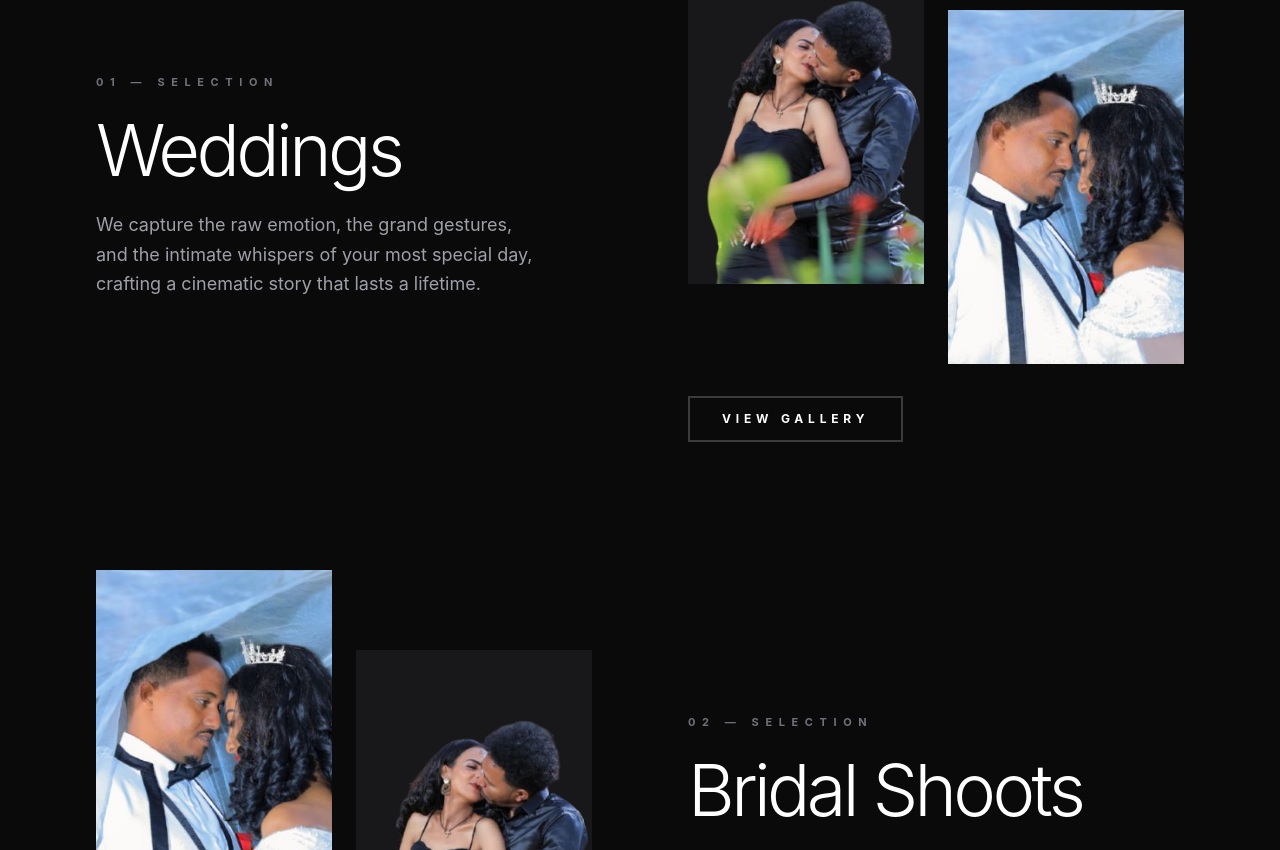
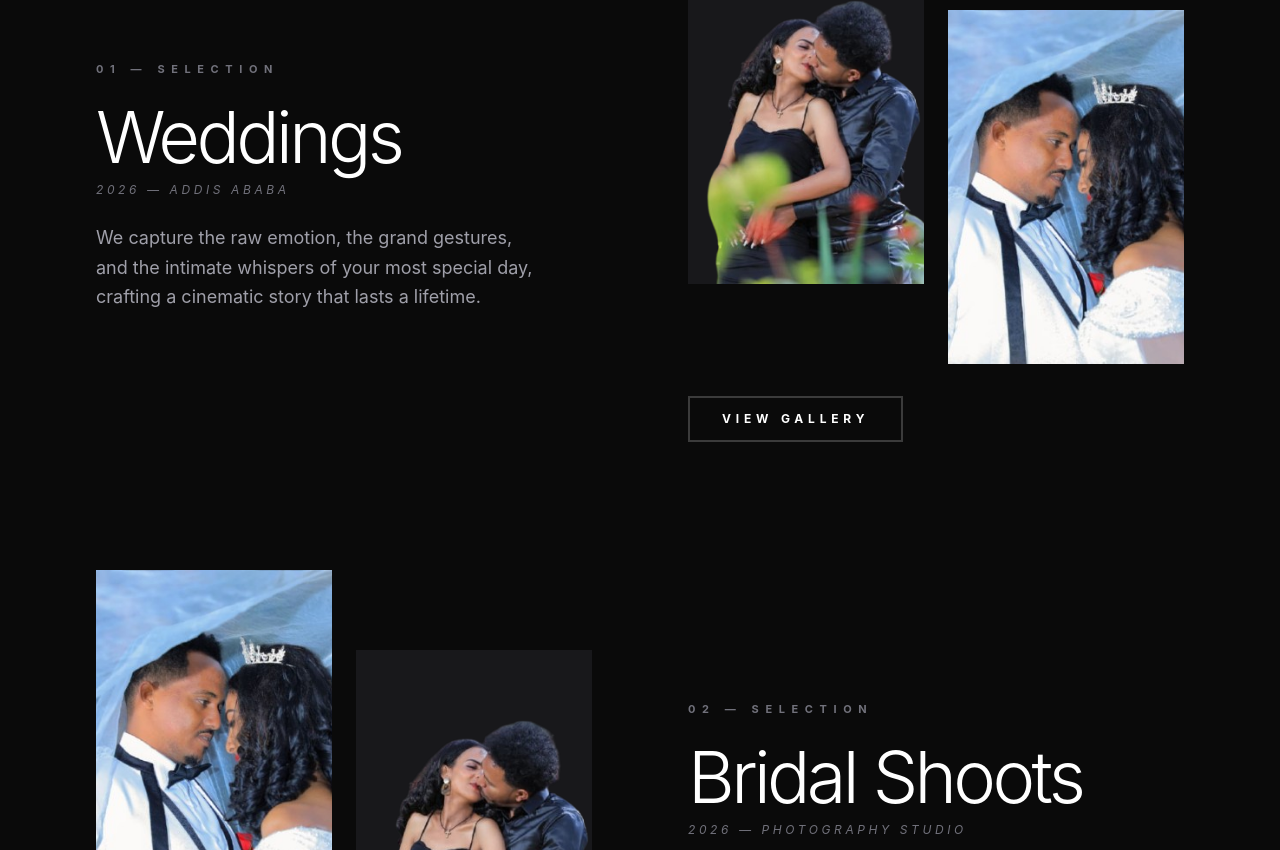
Before and after one commit to petroshambir/film-production-portfolio, a React (Vite) app in the folder client/: page /home in a window 1280 px wide. Shown: the part 750-1600 px from the top of the page. Built offline with nearby package versions, Linux system fonts and the light colour scheme.

Commit message:
add date and name of the program

```diff
--- a/client/src/pages/Home.jsx
+++ b/client/src/pages/Home.jsx
@@ -106,6 +106,116 @@
 
 // export default Home;
 
+// import React, { useState } from 'react';
+// import Hero from '../components/Hero';
+// import heroVideo from '../assets/videos/robi-v1.mp4';
+// import wedding1 from '../assets/images/ሮቢ-png1-removebg-preview.png';
+// import wedding2 from '../assets/images/ሮቢ-png2-removebg-preview.png';
+// import Footer from "../components/Footer";
+
+// // Lightbox ንምጥቃም
+// import Lightbox from "yet-another-react-lightbox";
+// import "yet-another-react-lightbox/styles.css";
+
+// const workSections = [
+//   {
+//     title: "Weddings",
+//     desc: "We capture the raw emotion, the grand gestures, and the intimate whispers of your most special day, crafting a cinematic story that lasts a lifetime.",
+//     images: [wedding1, wedding2],
+//     reverse: false
+//   },
+//   {
+//     title: "Bridal Shoots",
+//     desc: "Elegance defined. Our artistic direction highlights the grace of the bride in stunning settings, ensuring every portrait is a masterpiece of light and fashion.",
+//     images: [wedding2, wedding1],
+//     reverse: true
+//   },
+//   {
+//     title: "Baby Shower & Baptism",
+//     desc: "Celebrating new beginnings. We document the joy, the anticipation, and the sacred moments of your family's newest arrivals with warmth and tenderness.",
+//     images: [wedding1, wedding2],
+//     reverse: false
+//   }
+// ];
+
+// function Home() {
+//   const [open, setOpen] = useState(false);
+//   const [currentImages, setCurrentImages] = useState([]);
+
+//   const openGallery = (images) => {
+//     setCurrentImages(images.map(img => ({ src: img })));
+//     setOpen(true);
+//   };
+
+//   return (
+//     <div style={{ backgroundColor: '#0a0a0a' }} className="min-h-screen text-white">
+//       <Hero videoSrc={heroVideo} buttonText="Explore Our Work" />
+
+//       <section className="px-6 py-20 md:px-24">
+//         {workSections.map((section, index) => (
+//           <div
+//             key={index}
+//             className={`flex flex-col ${section.reverse ? 'md:flex-row-reverse' : 'md:flex-row'} items-center text-center md:text-left gap-12 md:gap-24 mb-32`}
+//           >
+
+//             {/* ጽሑፍ */}
+//             <div className="flex-1 flex flex-col items-center md:items-start justify-center space-y-6">
+//               <span className="text-[11px] tracking-[0.6em] uppercase text-zinc-500 font-bold">
+//                 0{index + 1} — Selection
+//               </span>
+//               <h2 className="text-5xl md:text-7xl font-light tracking-tighter leading-none">
+//                 {section.title}
+//               </h2>
+//               <p className="text-lg leading-relaxed text-zinc-400 max-w-md">
+//                 {section.desc}
+//               </p>
+//             </div>
+
+//             {/* ስእልታት ግሪድ */}
+//             <div className="flex-1 flex flex-col items-center md:items-start w-full">
+//               <div className="grid grid-cols-1 md:grid-cols-2 gap-6 w-full">
+//                 {section.images.slice(0, 2).map((img, i) => (
+//                   <div
+//                     key={i}
+//                     className={`group aspect-[2/3] overflow-hidden bg-zinc-900 ${i === 1 ? 'md:mt-20' : ''}`}
+//                   >
+//                     <img
+//                       src={img}
+//                       alt={section.title}
+//                       className="w-full h-full object-cover transition-transform duration-700 group-hover:scale-110"
+//                     />
+//                   </div>
+//                 ))}
+//               </div>
+
+//               {/* View Gallery ኣብ ማእከል ይኩን */}
+//               <div className="mt-8">
+//                 <button
+//                   onClick={() => openGallery(section.images)}
+//                   className="text-[12px] font-bold uppercase tracking-[0.4em] border-2 border-white/20 px-8 py-3 hover:border-white hover:bg-white hover:text-black transition-all duration-300 transform hover:scale-105"
+//                 >
+//                   View Gallery
+//                 </button>
+//               </div>
+//             </div>
+//           </div>
+//         ))}
+//       </section>
+
+//       <Lightbox
+//         open={open}
+//         close={() => setOpen(false)}
+//         slides={currentImages}
+//       />
+
+//       <Footer />
+//     </div>
+//   );
+// }
+
+// export default Home;
+
+
 import React, { useState } from 'react';
 import Hero from '../components/Hero';
 import heroVideo from '../assets/videos/robi-v1.mp4';
@@ -120,18 +230,21 @@ import "yet-another-react-lightbox/styles.css";
 const workSections = [
   {
     title: "Weddings",
+    date: "2026 — Addis Ababa", // ሓድሽ ወሲኸ
     desc: "We capture the raw emotion, the grand gestures, and the intimate whispers of your most special day, crafting a cinematic story that lasts a lifetime.",
     images: [wedding1, wedding2],
     reverse: false
   },
   {
     title: "Bridal Shoots",
+    date: "2026 — Photography Studio", // ሓድሽ ወሲኸ
     desc: "Elegance defined. Our artistic direction highlights the grace of the bride in stunning settings, ensuring every portrait is a masterpiece of light and fashion.",
     images: [wedding2, wedding1],
     reverse: true
   },
   {
     title: "Baby Shower & Baptism",
+    date: "2026 — Family Event", // ሓድሽ ወሲኸ
     desc: "Celebrating new beginnings. We document the joy, the anticipation, and the sacred moments of your family's newest arrivals with warmth and tenderness.",
     images: [wedding1, wedding2],
     reverse: false
@@ -163,9 +276,17 @@ function Home() {
               <span className="text-[11px] tracking-[0.6em] uppercase text-zinc-500 font-bold">
                 0{index + 1} — Selection
               </span>
-              <h2 className="text-5xl md:text-7xl font-light tracking-tighter leading-none">
-                {section.title}
-              </h2>
+
+              {/* ናይ ዊዲንግ/ዕለት ጽሑፍ */}
+              <div className="space-y-2">
+                <h2 className="text-5xl md:text-7xl font-light tracking-tighter leading-none">
+                  {section.title}
+                </h2>
+                <p className="text-[12px] uppercase tracking-[0.3em] text-zinc-500 italic">
+                  {section.date}
+                </p>
+              </div>
+
               <p className="text-lg leading-relaxed text-zinc-400 max-w-md">
                 {section.desc}
               </p>
@@ -188,7 +309,6 @@ function Home() {
                 ))}
               </div>
 
-              {/* View Gallery ኣብ ማእከል ይኩን */}
               <div className="mt-8">
                 <button
                   onClick={() => openGallery(section.images)}
```
